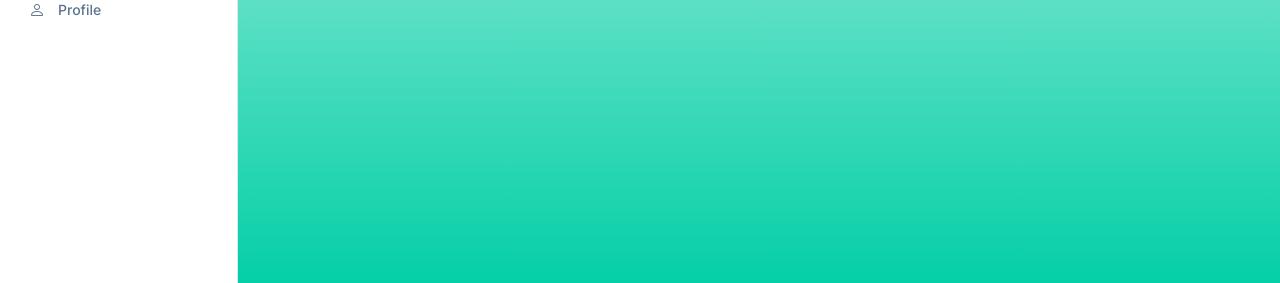
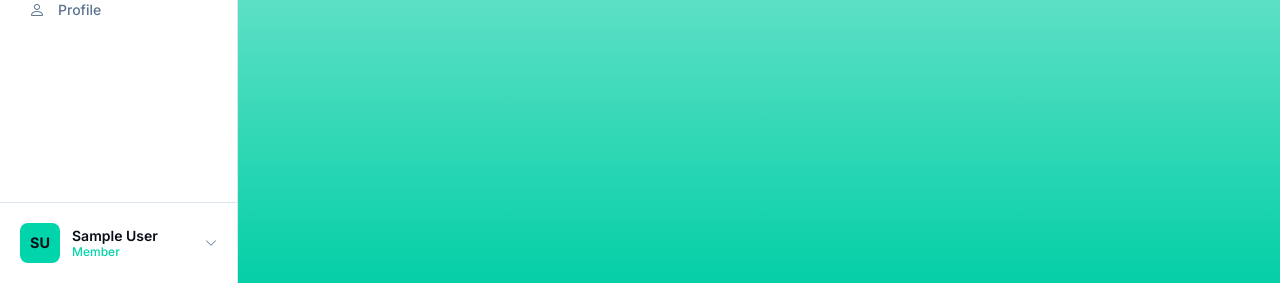
Before and after one commit to hanshineeteeluckdherry-rgb/FitSync, a Django app: page /activities/ in a window 1280 px wide. Shown: the part 517-800 px from the top of the page. Run offline with Django 5.2, Linux system fonts and the light colour scheme; the visitor is signed in with stand-in values (Sample User, id 1); data that the repository does not hold is empty.

Commit message:
Add signed-in user card with Settings and Sign Out to dashboard sidebar

```diff
--- /dev/null
+++ b/static/css/sidebar-user.css
@@ -0,0 +1,155 @@
+/* Signed-in user card at the bottom of the dashboard sidebars */
+
+/* Stack the sidebar so the user card can sit at the bottom */
+body.dashboard-body .dashboard-sidebar {
+    display: flex !important;
+    flex-direction: column;
+}
+
+.sidebar-user {
+    position: relative;
+    margin-top: auto;
+    padding: 12px;
+    border-top: 1px solid var(--border-color);
+}
+
+.sidebar-user-toggle {
+    display: flex;
+    width: 100%;
+    align-items: center;
+    gap: 12px;
+    padding: 8px;
+    color: var(--text-color);
+    text-align: left;
+    background: transparent;
+    border: 0;
+    border-radius: var(--radius-sm);
+    transition: background-color 0.15s ease;
+    cursor: pointer;
+}
+
+.sidebar-user-toggle:hover,
+.sidebar-user-toggle:focus-visible,
+.sidebar-user-toggle.show {
+    background: rgba(0, 223, 179, 0.09) !important;
+    outline: none;
+}
+
+.sidebar-user-avatar {
+    width: 40px;
+    height: 40px;
+    flex: 0 0 40px;
+    border-radius: 8px;
+    object-fit: cover;
+    object-position: center top;
+}
+
+.sidebar-user-initials {
+    display: inline-flex;
+    align-items: center;
+    justify-content: center;
+    color: #080d17;
+    font-size: 0.9rem;
+    font-weight: 700;
+    background: var(--primary-color) !important;
+}
+
+.sidebar-user-text {
+    display: flex;
+    min-width: 0;
+    flex: 1 1 auto;
+    flex-direction: column;
+    line-height: 1.25;
+}
+
+.sidebar-user-name {
+    overflow: hidden;
+    color: var(--text-color);
+    font-size: 0.875rem;
+    font-weight: 600;
+    white-space: nowrap;
+    text-overflow: ellipsis;
+}
+
+.sidebar-user-role {
+    color: var(--primary-color);
+    font-size: 0.75rem;
+    font-weight: 500;
+}
+
+.sidebar-user-chevron {
+    color: var(--muted-color);
+    font-size: 0.75rem;
+    transform: rotate(180deg);
+    transition: transform 0.2s ease;
+}
+
+.sidebar-user-toggle.show .sidebar-user-chevron {
+    transform: rotate(0deg);
+}
+
+/* Dropdown menu that opens above the card */
+.sidebar-user-menu {
+    position: absolute;
+    right: 12px;
+    bottom: calc(100% + 4px);
+    left: 12px;
+    min-width: 0;
+    padding: 6px;
+    background: var(--surface-color) !important;
+    border: 1px solid var(--border-color);
+    border-radius: var(--radius-md);
+    box-shadow: 0 10px 30px var(--shadow-color);
+    display: none;
+    margin: 0;
+    list-style: none;
+    z-index: 1060;
+}
+
+.sidebar-user-menu.show {
+    display: block;
+}
+
+.sidebar-user-item {
+    display: flex;
+    width: 100%;
+    align-items: center;
+    gap: 10px;
+    padding: 9px 10px;
+    color: var(--muted-color);
+    font-size: 0.875rem;
+    font-weight: 500;
+    text-decoration: none;
+    background: transparent;
+    border: 0;
+    border-radius: var(--radius-sm);
+    cursor: pointer;
+}
+
+.sidebar-user-item:hover,
+.sidebar-user-item:focus {
+    color: var(--text-color);
+    background: rgba(0, 223, 179, 0.09) !important;
+}
+
+.sidebar-user-signout,
+.sidebar-user-signout:hover,
+.sidebar-user-signout:focus {
+    color: #f0506e;
+}
+
+.sidebar-user-signout:hover,
+.sidebar-user-signout:focus {
+    background: rgba(240, 80, 110, 0.1) !important;
+}
+
+/* Dashboard pages: float flash messages so they don't push the sidebar card off-screen */
+body.dashboard-body .fitsync-messages {
+    position: fixed;
+    top: calc(var(--topbar-height, 70px) + 0.75rem);
+    right: 1rem;
+    left: auto;
+    z-index: 1080;
+    width: min(420px, calc(100vw - 2rem));
+    padding: 0;
+}
--- /dev/null
+++ b/templates/includes/sidebar_user.html
@@ -0,0 +1,52 @@
+{% load static %}
+{# Signed-in user card shown at the bottom of every dashboard sidebar. #}
+<link rel="stylesheet" href="{% static 'css/sidebar-user.css' %}?v=1">
+
+{% with user=request.user %}
+<div class="sidebar-user dropup">
+    <ul class="dropdown-menu sidebar-user-menu" aria-labelledby="sidebarUserToggle">
+        <li>
+            <a class="dropdown-item sidebar-user-item" href="{% url 'accounts:profile_edit' %}">
+                <i class="bi bi-gear" aria-hidden="true"></i>
+                <span>Settings</span>
+            </a>
+        </li>
+        <li>
+            <form method="post" action="{% url 'accounts:logout' %}" class="m-0">
+                {% csrf_token %}
+                <button type="submit" class="dropdown-item sidebar-user-item sidebar-user-signout">
+                    <i class="bi bi-box-arrow-right" aria-hidden="true"></i>
+                    <span>Sign Out</span>
+                </button>
+            </form>
+        </li>
+    </ul>
+
+    <button
+        id="sidebarUserToggle"
+        class="sidebar-user-toggle"
+        type="button"
+        data-bs-toggle="dropdown"
+        data-bs-display="static"
+        aria-expanded="false"
+        aria-label="Open account menu"
+    >
+        {% if user.member_profile.profile_picture %}
+            <img src="{{ user.member_profile.profile_picture.url }}" alt="" class="sidebar-user-avatar">
+        {% elif user.coach_profile.photo_url %}
+            <img src="{{ user.coach_profile.photo_url }}" alt="" class="sidebar-user-avatar">
+        {% else %}
+            <span class="sidebar-user-avatar sidebar-user-initials" aria-hidden="true">
+                {% if user.first_name or user.last_name %}{{ user.first_name|slice:":1"|upper }}{{ user.last_name|slice:":1"|upper }}{% else %}{{ user.username|slice:":1"|upper }}{% endif %}
+            </span>
+        {% endif %}
+
+        <span class="sidebar-user-text">
+            <span class="sidebar-user-name">{{ user.get_full_name|default:user.username }}</span>
+            <span class="sidebar-user-role">{{ user.get_role_display }}</span>
+        </span>
+
+        <i class="bi bi-chevron-up sidebar-user-chevron" aria-hidden="true"></i>
+    </button>
+</div>
+{% endwith %}
--- a/templates/layouts/admin_base.html
+++ b/templates/layouts/admin_base.html
@@ -17,6 +17,7 @@
         </h2>
 
         {% include "includes/admin_sidebar.html" %}
+        {% include "includes/sidebar_user.html" %}
     </aside>
 
     <div class="dashboard-stage">
--- a/templates/layouts/coach_base.html
+++ b/templates/layouts/coach_base.html
@@ -17,6 +17,7 @@
         </h2>
 
         {% include "includes/coach_sidebar.html" %}
+        {% include "includes/sidebar_user.html" %}
     </aside>
 
     <div class="dashboard-stage">
--- a/templates/layouts/member_base.html
+++ b/templates/layouts/member_base.html
@@ -9,6 +9,7 @@
     <aside class="offcanvas-lg offcanvas-start dashboard-sidebar" tabindex="-1" id="memberSidebar" aria-labelledby="memberSidebarLabel">
         <h2 class="visually-hidden" id="memberSidebarLabel">Member navigation</h2>
         {% include "includes/member_sidebar.html" %}
+        {% include "includes/sidebar_user.html" %}
     </aside>
     <div class="dashboard-stage">
         <header class="dashboard-topbar d-flex align-items-center justify-content-between">
--- a/templates/layouts/staff_base.html
+++ b/templates/layouts/staff_base.html
@@ -17,6 +17,7 @@
         </h2>
 
         {% include "includes/staff_sidebar.html" %}
+        {% include "includes/sidebar_user.html" %}
     </aside>
 
     <div class="dashboard-stage">
```
